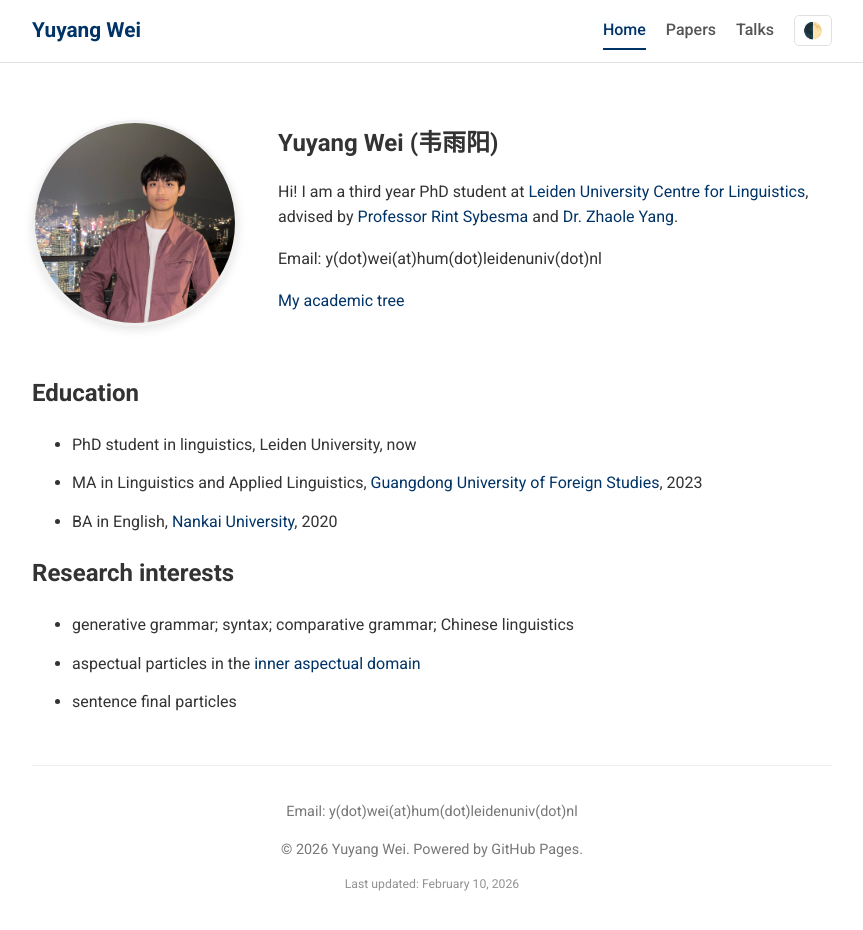
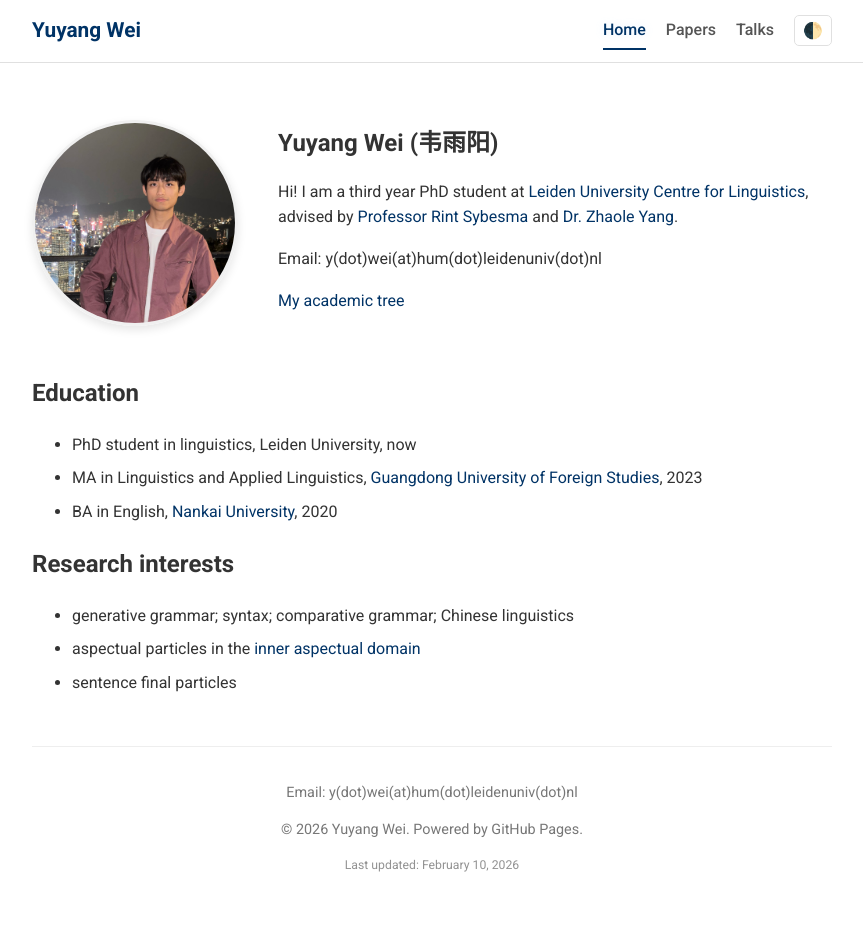
Before and after one commit to yuyang-wei/yuyang-wei.github.io, a Jekyll site: the page built from index.md, in a window 1280 px wide and 947 px high. Shown: the top 930 px of the window, without its empty margins (208-1071 px from the left). Built offline with Jekyll 4.4.1, drawn with Linux system fonts in a browser that asks for light colours; our own code applies the rules of GitHub Pages for plain Markdown files.

Commit message:
Update default.html

```diff
--- a/_layouts/default.html
+++ b/_layouts/default.html
@@ -162,7 +162,7 @@
 
             /* 针对所有列表项目增加垂直间距 */
             li {
-                margin-bottom: 0.8rem; /* 你可以根据喜好调整数值，通常 0.5rem 到 1rem 比较合适 */
+                margin-bottom: 0.5rem; /* 你可以根据喜好调整数值，通常 0.5rem 到 1rem 比较合适 */
             }
         </style>
     </head>
```
